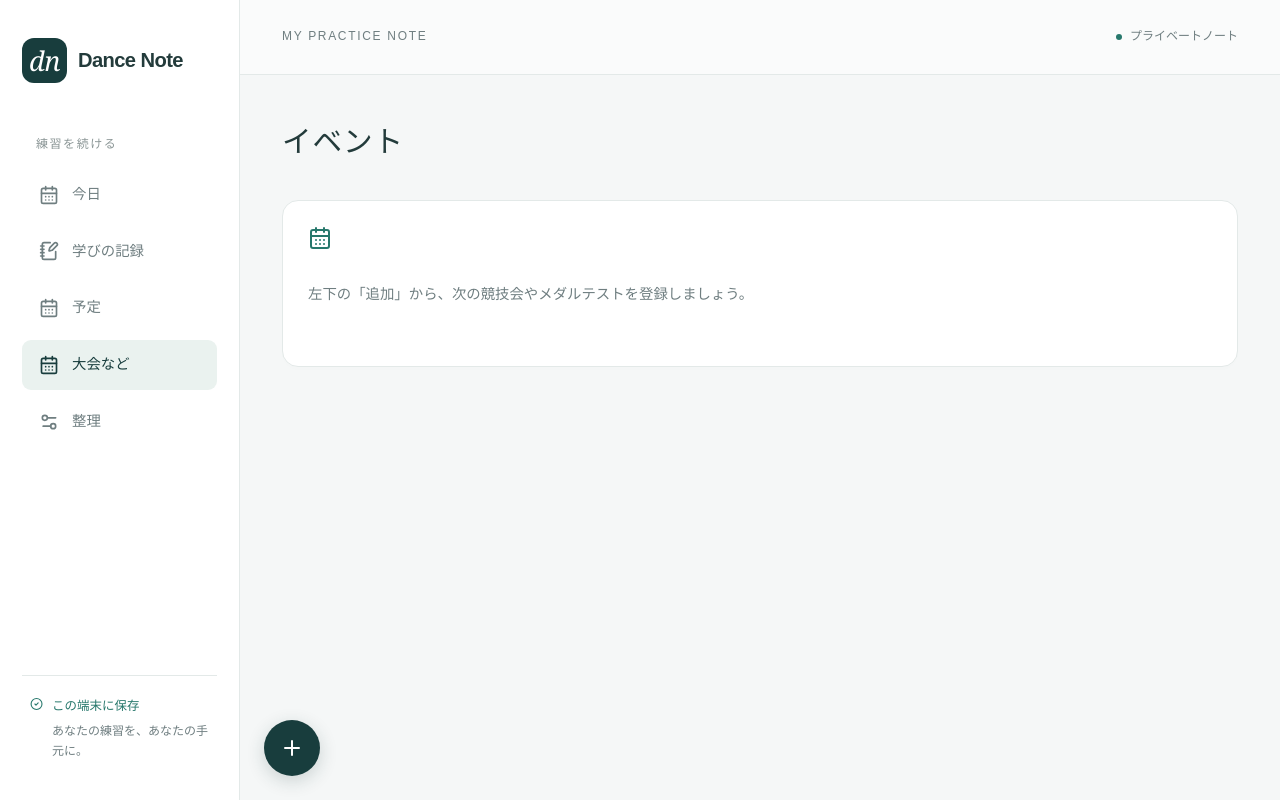
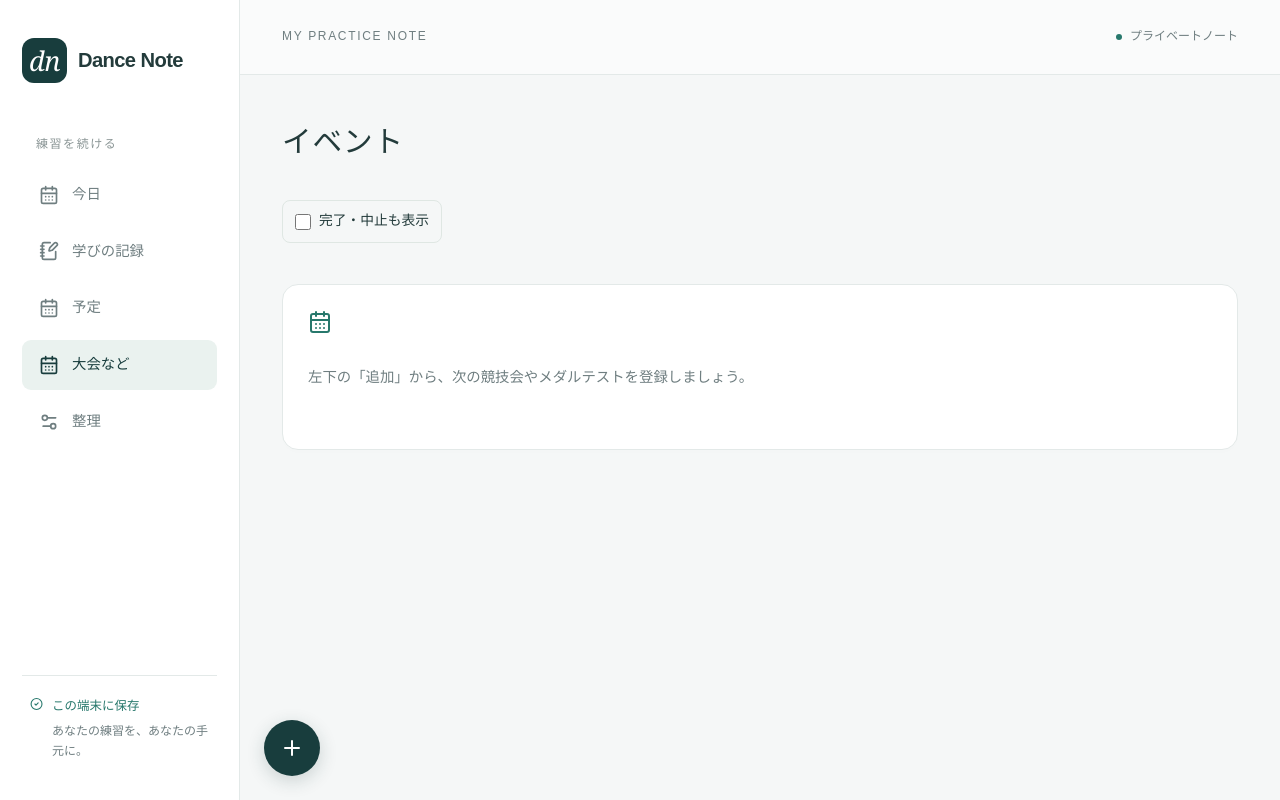
Before and after one commit to Ryoran-ran/React_goal-management, a React (Vite) app: page / in a window 1280 px wide. Both pictures are taken after a click on the button "大会など". Built offline with nearby package versions, Linux system fonts and the light colour scheme.

Commit message:
feat: hide finished events with a persistent display toggle

```diff
--- /dev/null
+++ b/src/lib/eventView.ts
@@ -0,0 +1,17 @@
+const storageKey = "dance-note:show-finished-events";
+
+export function readShowFinishedEvents(): boolean {
+  try {
+    return localStorage.getItem(storageKey) === "true";
+  } catch {
+    return false;
+  }
+}
+
+export function saveShowFinishedEvents(show: boolean): void {
+  try {
+    localStorage.setItem(storageKey, String(show));
+  } catch {
+    // Filtering remains available when browser storage is disabled.
+  }
+}
--- a/src/pages/Events.tsx
+++ b/src/pages/Events.tsx
@@ -5,6 +5,10 @@ import type { DanceEvent } from "../types";
 import { allEvents, base, remove, save } from "../data/repository";
 import { useQuery } from "../lib/hooks";
 import { dateLabel, daysUntil, localDate } from "../lib/dates";
+import {
+  readShowFinishedEvents,
+  saveShowFinishedEvents,
+} from "../lib/eventView";
 import { Editor, Empty, Field, PageHeading, SaveForm } from "../components/ui";
 import { Attachments, type ImageDraft } from "../components/Attachments";
 export const eventTypes = {
@@ -23,6 +27,11 @@ const statuses = {
 export function Events() {
   const { data: events, error } = useQuery(allEvents);
   const [editing, setEditing] = useState<DanceEvent>();
+  const [showFinished, setShowFinished] = useState(readShowFinishedEvents);
+  const visibleEvents = events?.filter(
+    (event) =>
+      showFinished || !["completed", "cancelled"].includes(event.status),
+  );
   const create = () =>
     setEditing({
       ...base(),
@@ -50,12 +59,25 @@ export function Events() {
         />
       ) : (
         <div className="card-list with-floating-add">
+          <div className="toolbar">
+            <label className="choice">
+              <input
+                type="checkbox"
+                checked={showFinished}
+                onChange={(event) => {
+                  setShowFinished(event.target.checked);
+                  saveShowFinishedEvents(event.target.checked);
+                }}
+              />
+              完了・中止も表示
+            </label>
+          </div>
           {error && (
             <p role="alert" className="error">
               {error}
             </p>
           )}
-          {events?.map((event) => (
+          {visibleEvents?.map((event) => (
             <button
               className="event-row card"
               key={event.id}
@@ -92,11 +114,19 @@ export function Events() {
               <ArrowUpRight size={18} />
             </button>
           ))}
-          {events?.length === 0 && (
+          {visibleEvents?.length === 0 && (
             <div className="card">
               <CalendarDays className="empty-icon" />
               <Empty>
-                左下の「追加」から、次の競技会やメダルテストを登録しましょう。
+                {events?.length ? (
+                  <>
+                    表示中のイベントはありません。「完了・中止も表示」をオンにすると、完了・中止したイベントを確認できます。
+                  </>
+                ) : (
+                  <>
+                    左下の「追加」から、次の競技会やメダルテストを登録しましょう。
+                  </>
+                )}
               </Empty>
             </div>
           )}
```
Also changed, not shown: 1 other file (tests, documents, lock files or other folders).
